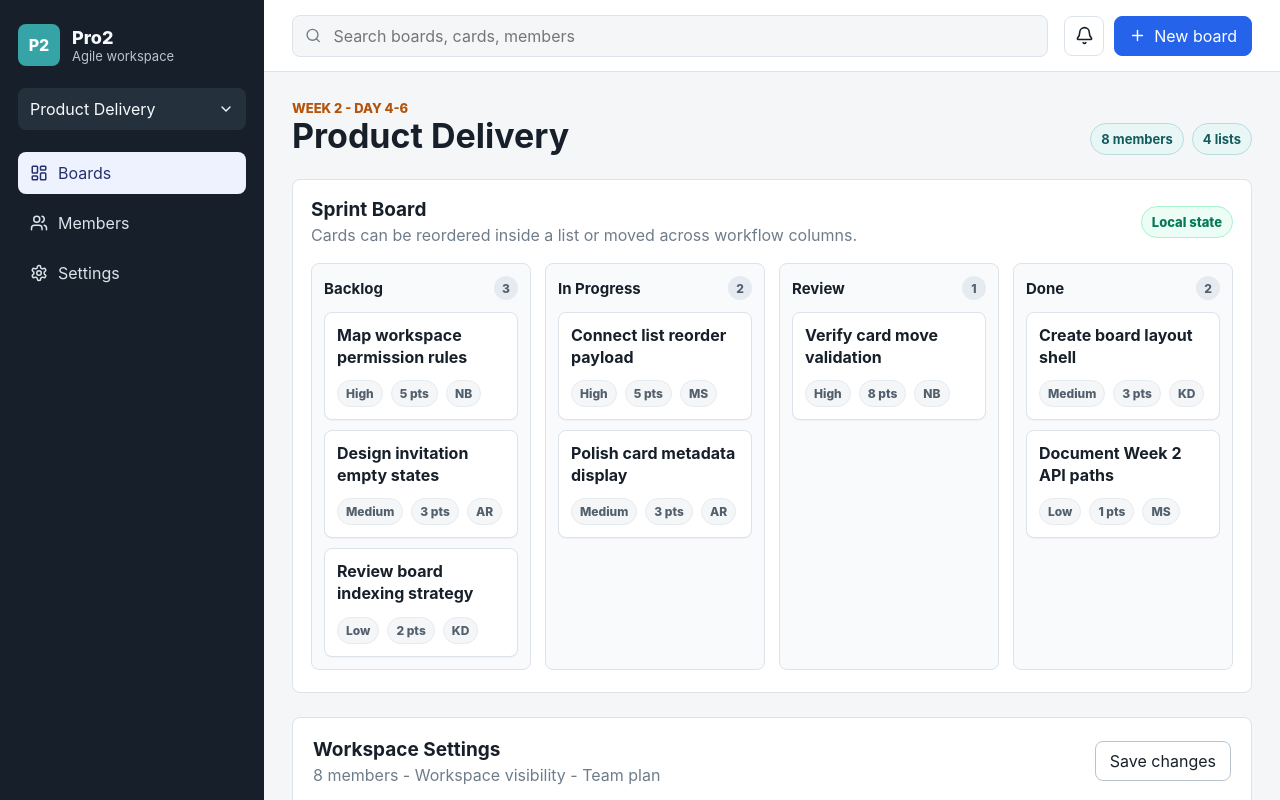
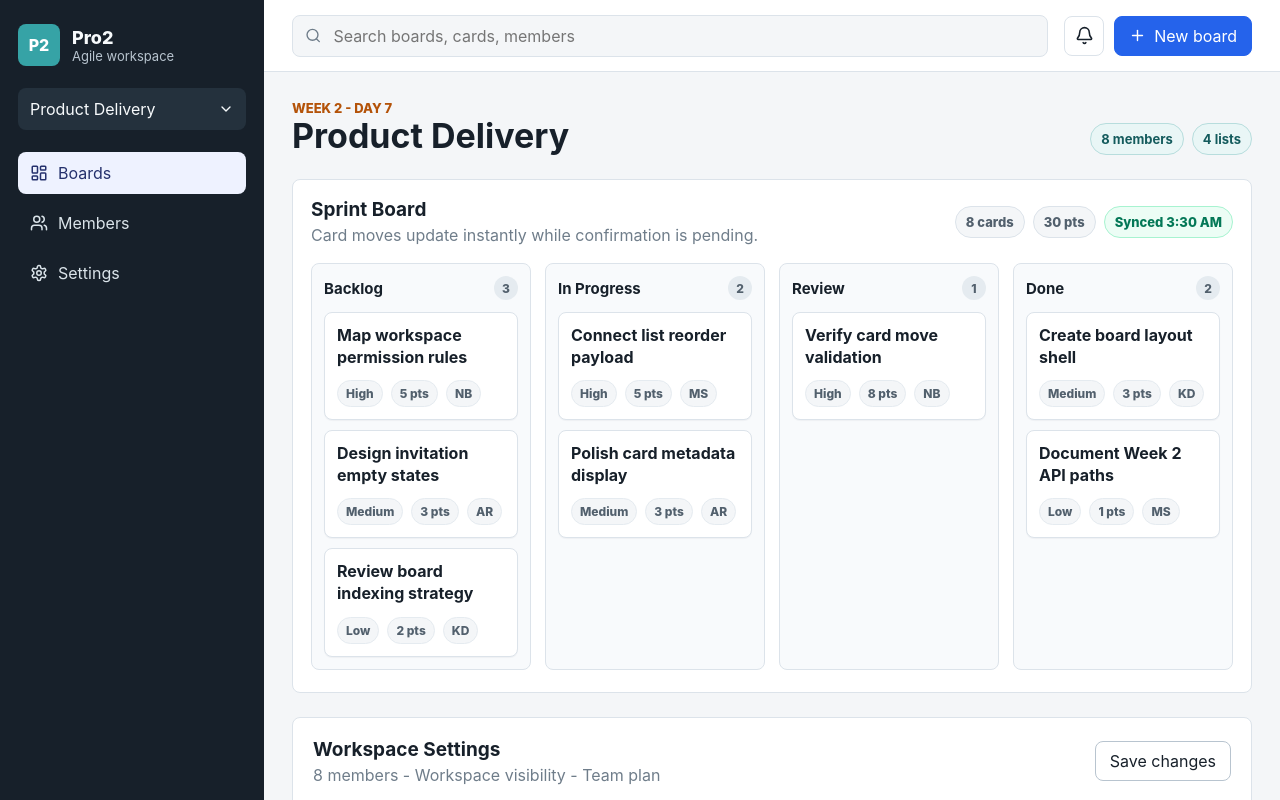
Before and after one commit to naveenboddu1900-lgtm/pro2, a React (Vite) app in the folder client/: page / in a window 1280 px wide. Shown: the top 800 px of the page. Built offline with nearby package versions, Linux system fonts and the light colour scheme.

Commit message:
Optimize Kanban local state updates

```diff
--- a/client/src/App.jsx
+++ b/client/src/App.jsx
@@ -1,4 +1,4 @@
-import { useState } from "react";
+import { useMemo, useReducer } from "react";
 import { DragDropContext, Draggable, Droppable } from "@hello-pangea/dnd";
 import {
   Bell,
@@ -11,6 +11,7 @@ import {
   Users
 } from "lucide-react";
 import { initialKanban, workspace } from "./data.js";
+import { createMoveOperation, getBoardMetrics, kanbanReducer } from "./kanbanState.js";
 
 const navItems = [
   { label: "Boards", icon: LayoutDashboard, active: true },
@@ -73,38 +74,23 @@ function Topbar() {
   );
 }
 
-function reorderList(list, startIndex, endIndex) {
-  const nextCardIds = Array.from(list.cardIds);
-  const [movedCard] = nextCardIds.splice(startIndex, 1);
-  nextCardIds.splice(endIndex, 0, movedCard);
-
-  return {
-    ...list,
-    cardIds: nextCardIds
-  };
-}
-
-function moveCard(sourceList, destinationList, source, destination) {
-  const sourceCardIds = Array.from(sourceList.cardIds);
-  const destinationCardIds = Array.from(destinationList.cardIds);
-  const [movedCard] = sourceCardIds.splice(source.index, 1);
-
-  destinationCardIds.splice(destination.index, 0, movedCard);
-
-  return {
-    [sourceList.id]: {
-      ...sourceList,
-      cardIds: sourceCardIds
-    },
-    [destinationList.id]: {
-      ...destinationList,
-      cardIds: destinationCardIds
-    }
-  };
+function formatSyncTime(value) {
+  return new Intl.DateTimeFormat("en", {
+    hour: "numeric",
+    minute: "2-digit"
+  }).format(new Date(value));
 }
 
 function KanbanBoard() {
-  const [kanban, setKanban] = useState(initialKanban);
+  const [kanban, dispatch] = useReducer(kanbanReducer, initialKanban);
+  const metrics = useMemo(() => getBoardMetrics(kanban), [kanban]);
+  const syncLabel = kanban.pendingOperations.length > 0 ? "Sync pending" : `Synced ${formatSyncTime(kanban.lastSyncedAt)}`;
+
+  function confirmMove(operationId) {
+    window.setTimeout(() => {
+      dispatch({ type: "confirm-move", operationId });
+    }, 450);
+  }
 
   function handleDragEnd(result) {
     const { destination, source } = result;
@@ -117,28 +103,13 @@ function KanbanBoard() {
       return;
     }
 
-    setKanban((current) => {
-      const sourceList = current.lists[source.droppableId];
-      const destinationList = current.lists[destination.droppableId];
+    const operation = createMoveOperation(result);
 
-      if (sourceList === destinationList) {
-        return {
-          ...current,
-          lists: {
-            ...current.lists,
-            [sourceList.id]: reorderList(sourceList, source.index, destination.index)
-          }
-        };
-      }
-
-      return {
-        ...current,
-        lists: {
-          ...current.lists,
-          ...moveCard(sourceList, destinationList, source, destination)
-        }
-      };
+    dispatch({
+      type: "optimistic-move",
+      operation
     });
+    confirmMove(operation.id);
   }
 
   return (
@@ -146,9 +117,13 @@ function KanbanBoard() {
       <div className="section-header">
         <div>
           <h2>Sprint Board</h2>
-          <p>Cards can be reordered inside a list or moved across workflow columns.</p>
+          <p>Card moves update instantly while confirmation is pending.</p>
         </div>
-        <span className="sync-chip">Local state</span>
+        <div className="board-metrics" aria-label="Board state">
+          <span>{metrics.totalCards} cards</span>
+          <span>{metrics.totalPoints} pts</span>
+          <span className={kanban.pendingOperations.length > 0 ? "sync-chip pending" : "sync-chip"}>{syncLabel}</span>
+        </div>
       </div>
 
       <DragDropContext onDragEnd={handleDragEnd}>
@@ -172,12 +147,17 @@ function KanbanBoard() {
                     <div className="kanban-cards">
                       {list.cardIds.map((cardId, index) => {
                         const card = kanban.cards[cardId];
+                        const isPending = kanban.pendingOperations.some((operation) => operation.cardId === card.id);
 
                         return (
                           <Draggable draggableId={card.id} index={index} key={card.id}>
                             {(cardProvided, cardSnapshot) => (
                               <div
-                                className={cardSnapshot.isDragging ? "task-card is-dragging" : "task-card"}
+                                className={[
+                                  "task-card",
+                                  cardSnapshot.isDragging ? "is-dragging" : "",
+                                  isPending ? "is-pending" : ""
+                                ].filter(Boolean).join(" ")}
                                 ref={cardProvided.innerRef}
                                 {...cardProvided.draggableProps}
                                 {...cardProvided.dragHandleProps}
@@ -265,7 +245,7 @@ export function App() {
         <div className="content">
           <section className="workspace-heading">
             <div>
-              <p className="eyebrow">Week 2 - Day 4-6</p>
+              <p className="eyebrow">Week 2 - Day 7</p>
               <h1>{workspace.name}</h1>
             </div>
             <div className="status-pills" aria-label="Workspace summary">
--- a/client/src/data.js
+++ b/client/src/data.js
@@ -113,5 +113,8 @@ export const initialKanban = {
       priority: "Low",
       points: 1
     }
-  }
+  },
+  pendingOperations: [],
+  lastSyncedAt: "2026-06-12T09:00:00.000+05:30",
+  lastMove: null
 };
--- /dev/null
+++ b/client/src/kanbanState.js
@@ -0,0 +1,114 @@
+export function reorderList(list, startIndex, endIndex) {
+  const nextCardIds = Array.from(list.cardIds);
+  const [movedCard] = nextCardIds.splice(startIndex, 1);
+  nextCardIds.splice(endIndex, 0, movedCard);
+
+  return {
+    ...list,
+    cardIds: nextCardIds
+  };
+}
+
+export function moveCard(sourceList, destinationList, source, destination) {
+  const sourceCardIds = Array.from(sourceList.cardIds);
+  const destinationCardIds = Array.from(destinationList.cardIds);
+  const [movedCard] = sourceCardIds.splice(source.index, 1);
+
+  destinationCardIds.splice(destination.index, 0, movedCard);
+
+  return {
+    [sourceList.id]: {
+      ...sourceList,
+      cardIds: sourceCardIds
+    },
+    [destinationList.id]: {
+      ...destinationList,
+      cardIds: destinationCardIds
+    }
+  };
+}
+
+export function applyCardMove(state, source, destination) {
+  const sourceList = state.lists[source.droppableId];
+  const destinationList = state.lists[destination.droppableId];
+
+  if (!sourceList || !destinationList) {
+    return state;
+  }
+
+  if (sourceList === destinationList) {
+    return {
+      ...state,
+      lists: {
+        ...state.lists,
+        [sourceList.id]: reorderList(sourceList, source.index, destination.index)
+      }
+    };
+  }
+
+  return {
+    ...state,
+    lists: {
+      ...state.lists,
+      ...moveCard(sourceList, destinationList, source, destination)
+    }
+  };
+}
+
+export function createMoveOperation(result) {
+  const { draggableId, source, destination } = result;
+
+  return {
+    id: `${draggableId}-${Date.now()}`,
+    cardId: draggableId,
+    source,
+    destination,
+    status: "pending"
+  };
+}
+
+export function getBoardMetrics(kanban) {
+  return kanban.listOrder.reduce(
+    (metrics, listId) => {
+      const list = kanban.lists[listId];
+      const cards = list.cardIds.map((cardId) => kanban.cards[cardId]);
+
+      metrics.totalCards += cards.length;
+      metrics.totalPoints += cards.reduce((sum, card) => sum + card.points, 0);
+
+      return metrics;
+    },
+    { totalCards: 0, totalPoints: 0 }
+  );
+}
+
+export function kanbanReducer(state, action) {
+  switch (action.type) {
+    case "optimistic-move": {
+      const operation = action.operation;
+
+      return {
+        ...applyCardMove(state, operation.source, operation.destination),
+        pendingOperations: [...state.pendingOperations, operation],
+        lastSyncedAt: state.lastSyncedAt,
+        lastMove: operation
+      };
+    }
+    case "confirm-move": {
+      return {
+        ...state,
+        pendingOperations: state.pendingOperations.filter((operation) => operation.id !== action.operationId),
+        lastSyncedAt: new Date().toISOString()
+      };
+    }
+    case "reject-move": {
+      return {
+        ...action.snapshot,
+        pendingOperations: state.pendingOperations.filter((operation) => operation.id !== action.operationId),
+        lastSyncedAt: state.lastSyncedAt
+      };
+    }
+    default:
+      return state;
+  }
+}
--- a/client/src/styles.css
+++ b/client/src/styles.css
@@ -313,6 +313,15 @@ h2 {
   margin: 4px 0 0;
 }
 
+.board-metrics {
+  align-items: center;
+  display: flex;
+  flex-wrap: wrap;
+  gap: 8px;
+  justify-content: flex-end;
+}
+
+.board-metrics span,
 .sync-chip {
   background: #ecfdf5;
   border: 1px solid #a7f3d0;
@@ -322,6 +331,18 @@ h2 {
   font-weight: 800;
   padding: 7px 10px;
   white-space: nowrap;
+}
+
+.board-metrics span:not(.sync-chip) {
+  background: #f4f6f8;
+  border-color: #dce3ea;
+  color: #52606d;
+}
+
+.sync-chip.pending {
+  background: #fff7ed;
+  border-color: #fed7aa;
+  color: #c2410c;
 }
 
 .kanban-board {
@@ -397,6 +418,10 @@ h2 {
   border-color: #2563eb;
   box-shadow: 0 14px 28px rgba(23, 32, 42, 0.18);
   transform: rotate(1deg);
+}
+
+.task-card.is-pending {
+  border-color: #fed7aa;
 }
 
 .task-card strong {
--- a/package.json
+++ b/package.json
@@ -9,7 +9,7 @@
     "dev": "node --watch server/src/server.js",
     "client:dev": "vite --host 0.0.0.0 --config client/vite.config.js",
     "client:build": "vite build --config client/vite.config.js",
-    "check": "node --check server/src/server.js && node --check server/src/app.js && node --check server/src/db.js && node --check server/src/utils/password.js && node --check server/src/utils/token.js && node --check server/src/utils/boardAccess.js && node --check server/src/middleware/auth.js && node --check server/src/routes/auth.js && node --check server/src/routes/workspaces.js && node --check server/src/routes/boards.js && node --check server/src/routes/lists.js && node --check server/src/routes/cards.js && node --check server/src/models/User.js && node --check server/src/models/Workspace.js && node --check server/src/models/Board.js && node --check server/src/models/List.js && node --check server/src/models/Card.js && node --check server/src/models/index.js"
+    "check": "node --check server/src/server.js && node --check server/src/app.js && node --check server/src/db.js && node --check server/src/utils/password.js && node --check server/src/utils/token.js && node --check server/src/utils/boardAccess.js && node --check server/src/middleware/auth.js && node --check server/src/routes/auth.js && node --check server/src/routes/workspaces.js && node --check server/src/routes/boards.js && node --check server/src/routes/lists.js && node --check server/src/routes/cards.js && node --check server/src/models/User.js && node --check server/src/models/Workspace.js && node --check server/src/models/Board.js && node --check server/src/models/List.js && node --check server/src/models/Card.js && node --check server/src/models/index.js && node --check client/src/kanbanState.js"
   },
   "keywords": [
     "agile",
```
Also changed, not shown: 1 other file (tests, documents, lock files or other folders).
